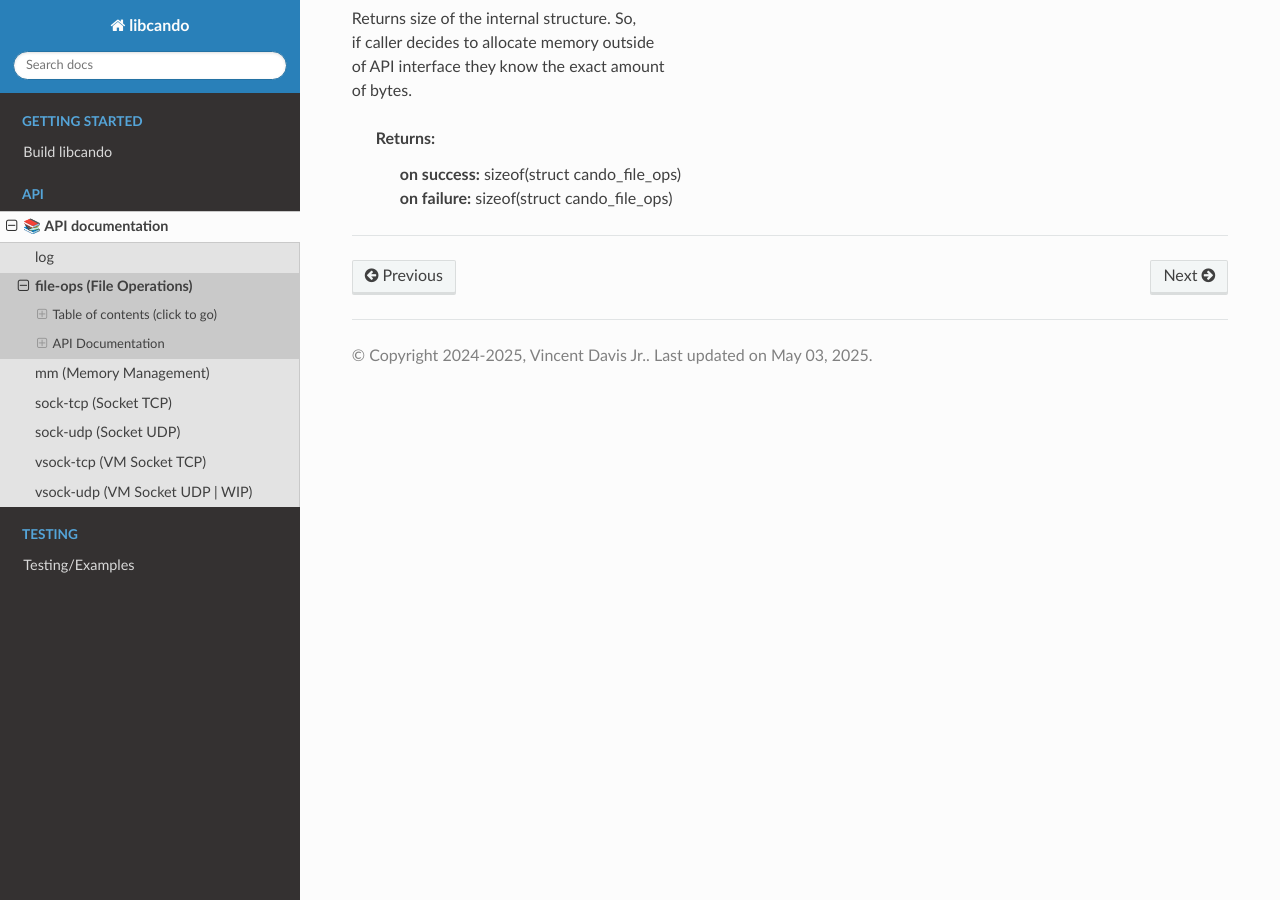
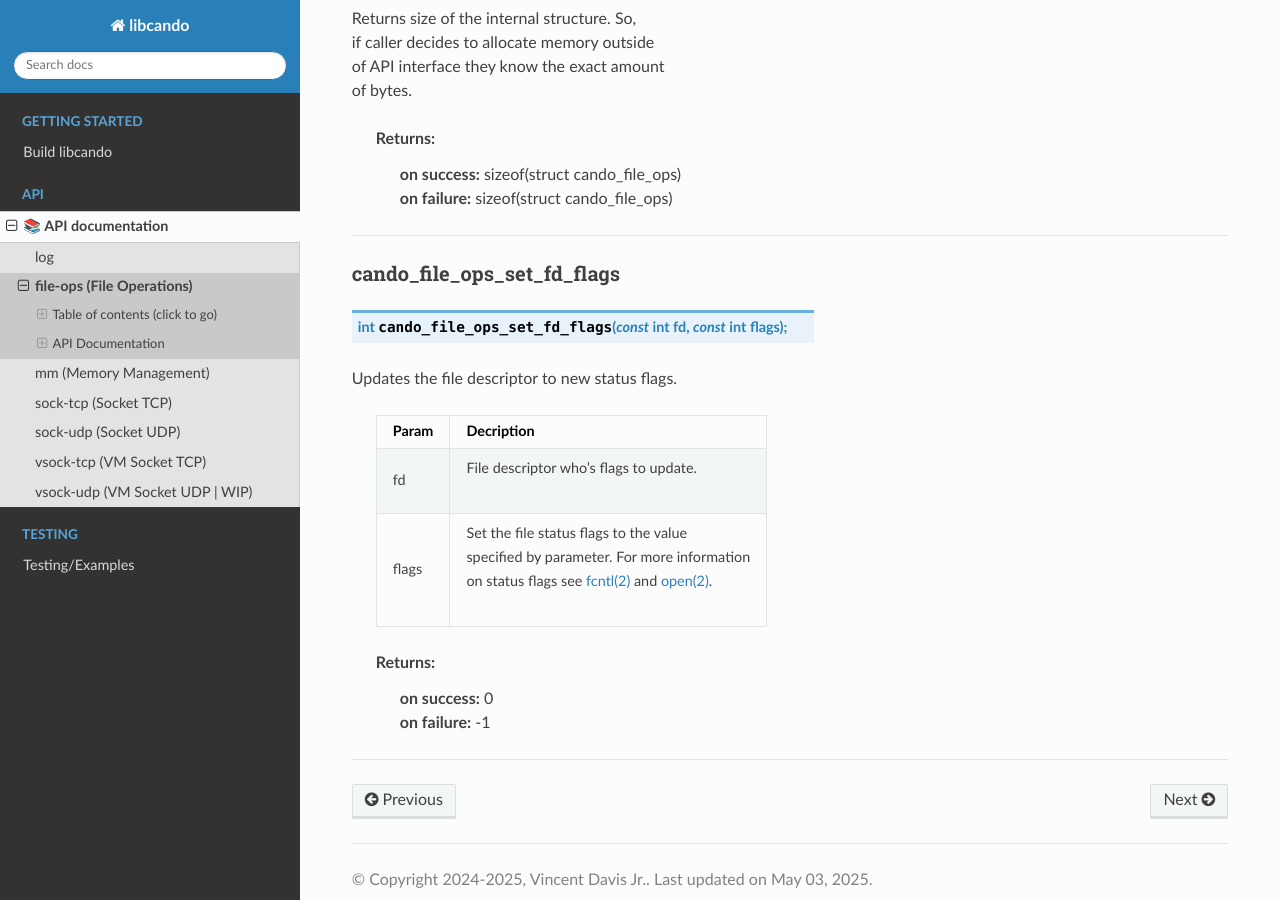
Before and after one commit to under-view/libcando, a Sphinx documentation site: the page built from docs/file-ops.rst, in a window 1280 px wide and 900 px high, scrolled down 9830 px. Built offline with Sphinx 7.4.7 and the Read the Docs theme 3.1.0, drawn with Linux system fonts in a browser that asks for light colours; formulas are drawn with MathJax 3.

Commit message:
file-ops: add new function set_fd_flags
Signed-off-by: Vincent Davis Jr <vince@underview.tech>

```diff
--- a/docs/file-ops.rst
+++ b/docs/file-ops.rst
@@ -487,11 +487,38 @@ cando_file_ops_get_sizeof
 
 =========================================================================================================================================
 
+===========================
+cando_file_ops_set_fd_flags
+===========================
+
+.. c:function:: int cando_file_ops_set_fd_flags(const int fd, const int flags);
+
+| Updates the file descriptor to new status flags.
+
+	.. list-table::
+		:header-rows: 1
+
+		* - Param
+	          - Decription
+		* - fd
+		  - | File descriptor who's flags to update.
+		* - flags
+		  - | Set the file status flags to the value
+		    | specified by parameter. For more information
+		    | on status flags see `fcntl(2)`_ and `open(2)`_.
+
+	Returns:
+		| **on success:** 0
+		| **on failure:** -1
+
+=========================================================================================================================================
+
 .. _calloc(3): https://www.man7.org/linux/man-pages/man3/malloc.3.html
 .. _free(3): https://www.man7.org/linux/man-pages/man3/free.3.html
 .. _mmap(2):  https://man7.org/linux/man-pages/man2/mmap.2.html
+.. _fcntl(2):  https://man7.org/linux/man-pages/man2/fcntl.2.html
 .. _open(2):  https://man7.org/linux/man-pages/man2/open.2.html
-.. _creat(2):  https://man7.org/linux/man-pages/man2/open.2.html
+.. _creat(2):  https://man7.org/linux/man-pages/man2/creat.2.html
 .. _pipe(2):  https://man7.org/linux/man-pages/man2/pipe.2.html
 .. _truncate(2):  https://man7.org/linux/man-pages/man2/pipe.2.html
 .. _splice(2):  https://man7.org/linux/man-pages/man2/splice.2.html
```
Also changed, not shown: 3 other files.
